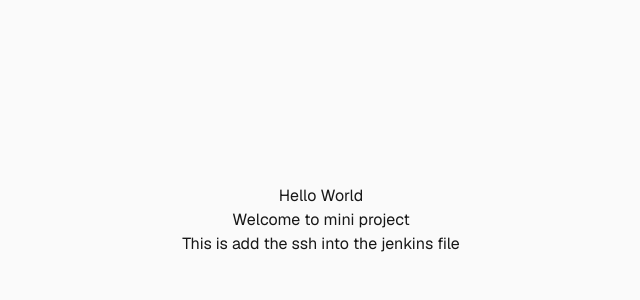
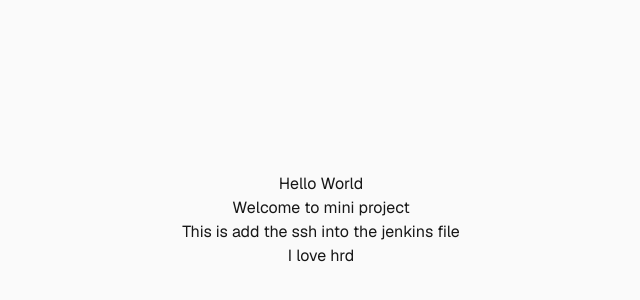
Before and after one commit to noevchanmakara126/manifest, a Next.js app: page / in a window 1280 px wide. Shown: the part 180-480 px from the top of the page, without its empty margins (319-959 px from the left). Built offline with nearby package versions, Linux system fonts and the light colour scheme.

Commit message:
add additional text to Home component in page.tsx

```diff
--- a/src/app/page.tsx
+++ b/src/app/page.tsx
@@ -4,6 +4,7 @@
       <h1>Hello World</h1>
       <p>Welcome to mini project</p>
       <p>This is add the ssh into the jenkins file</p>
+      <p>I love hrd</p>
     </div>
   );
 }
```
